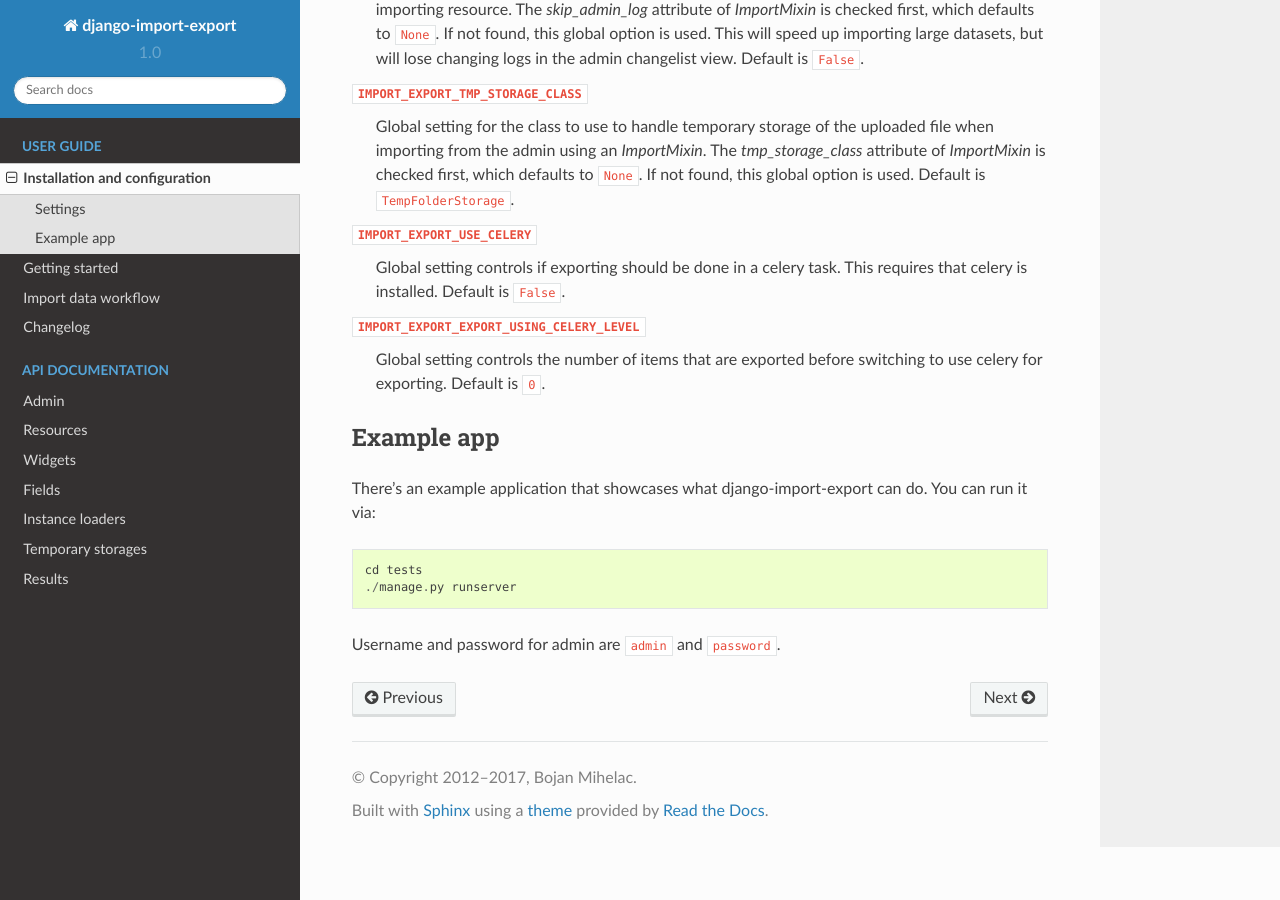
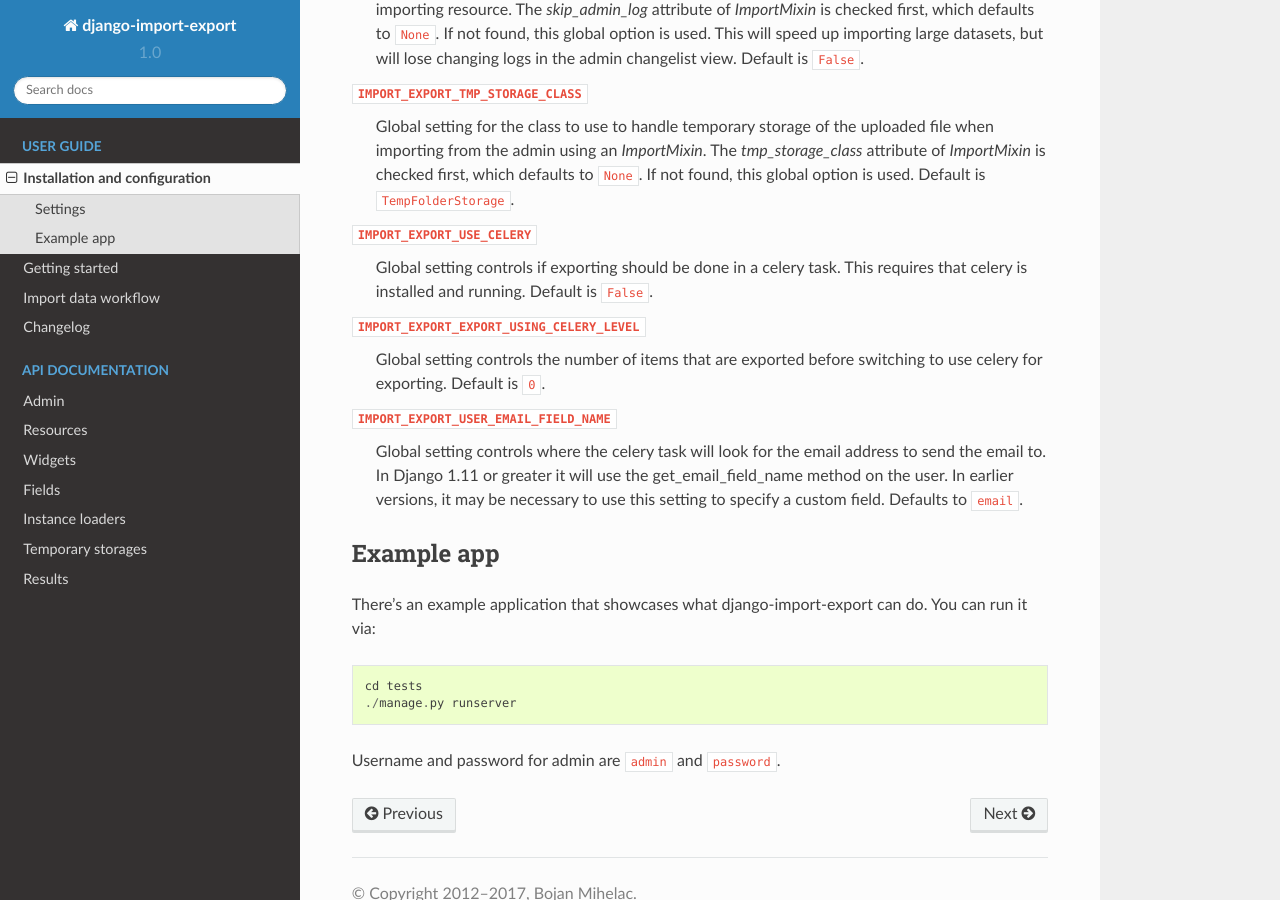
Before and after one commit to django-import-export/django-import-export, a Sphinx documentation site: the page built from docs/installation.rst, in a window 1280 px wide and 900 px high, scrolled down 1013 px. Built offline with Sphinx 7.4.7 and the Read the Docs theme 2.0.0, drawn with Linux system fonts in a browser that asks for light colours.

Commit message:
Update documentation
THis commit adds details on the setting to specify a custom user email
field to the documentation.

```diff
--- a/docs/installation.rst
+++ b/docs/installation.rst
@@ -58,11 +58,18 @@
 
 ``IMPORT_EXPORT_USE_CELERY``
     Global setting controls if exporting should be done in a celery task. This
-    requires that celery is installed. Default is ``False``.
+    requires that celery is installed and running. Default is ``False``.
 
 ``IMPORT_EXPORT_EXPORT_USING_CELERY_LEVEL``
     Global setting controls the number of items that are exported before
     switching to use celery for exporting. Default is ``0``.
+
+``IMPORT_EXPORT_USER_EMAIL_FIELD_NAME``
+    Global setting controls where the celery task will look for the email
+    address to send the email to. In Django 1.11 or greater it will use the
+    get_email_field_name method on the user. In earlier versions, it may be
+    necessary to use this setting to specify a custom field.
+    Defaults to ``email``.
 
 
 Example app
```
